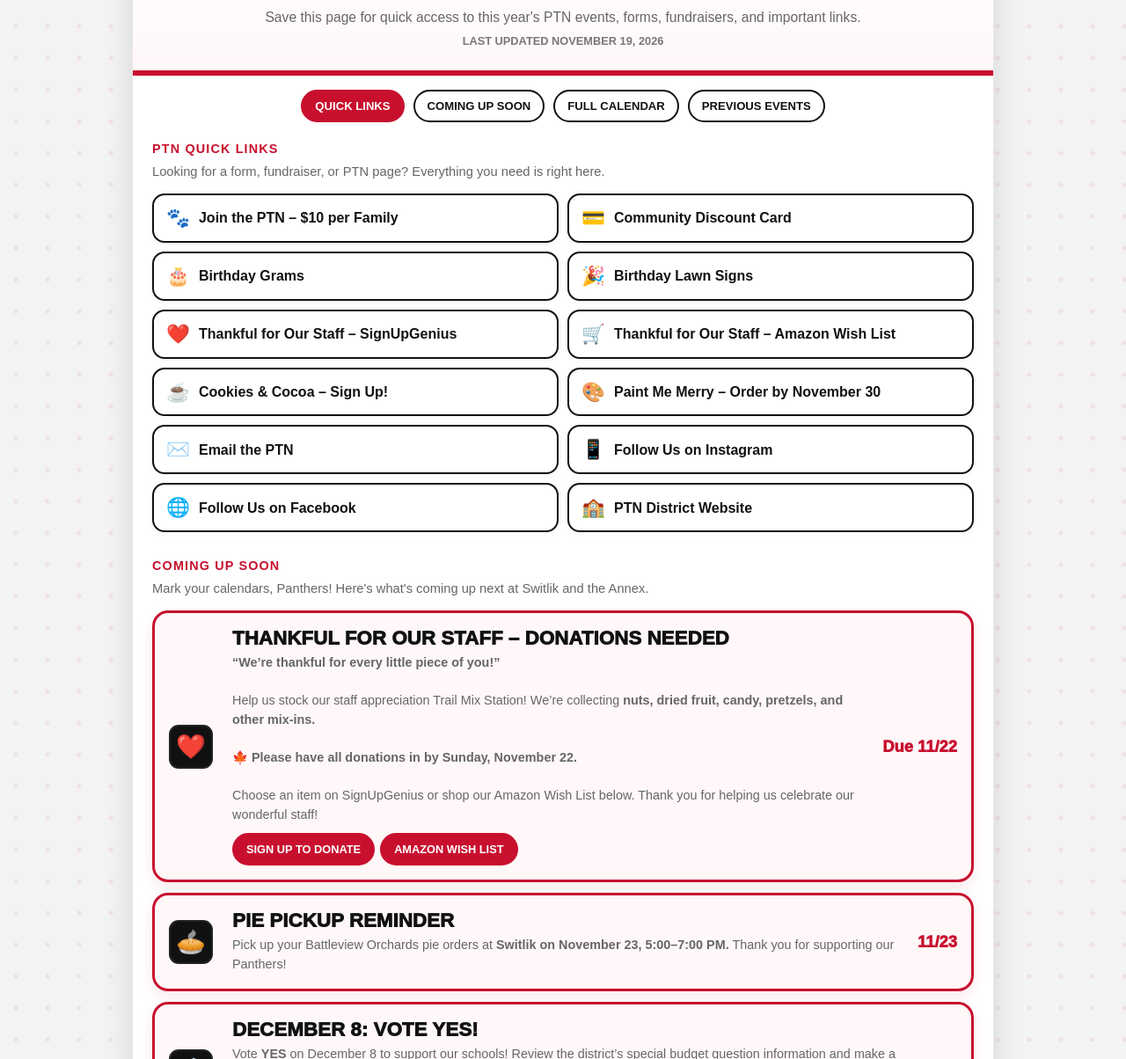
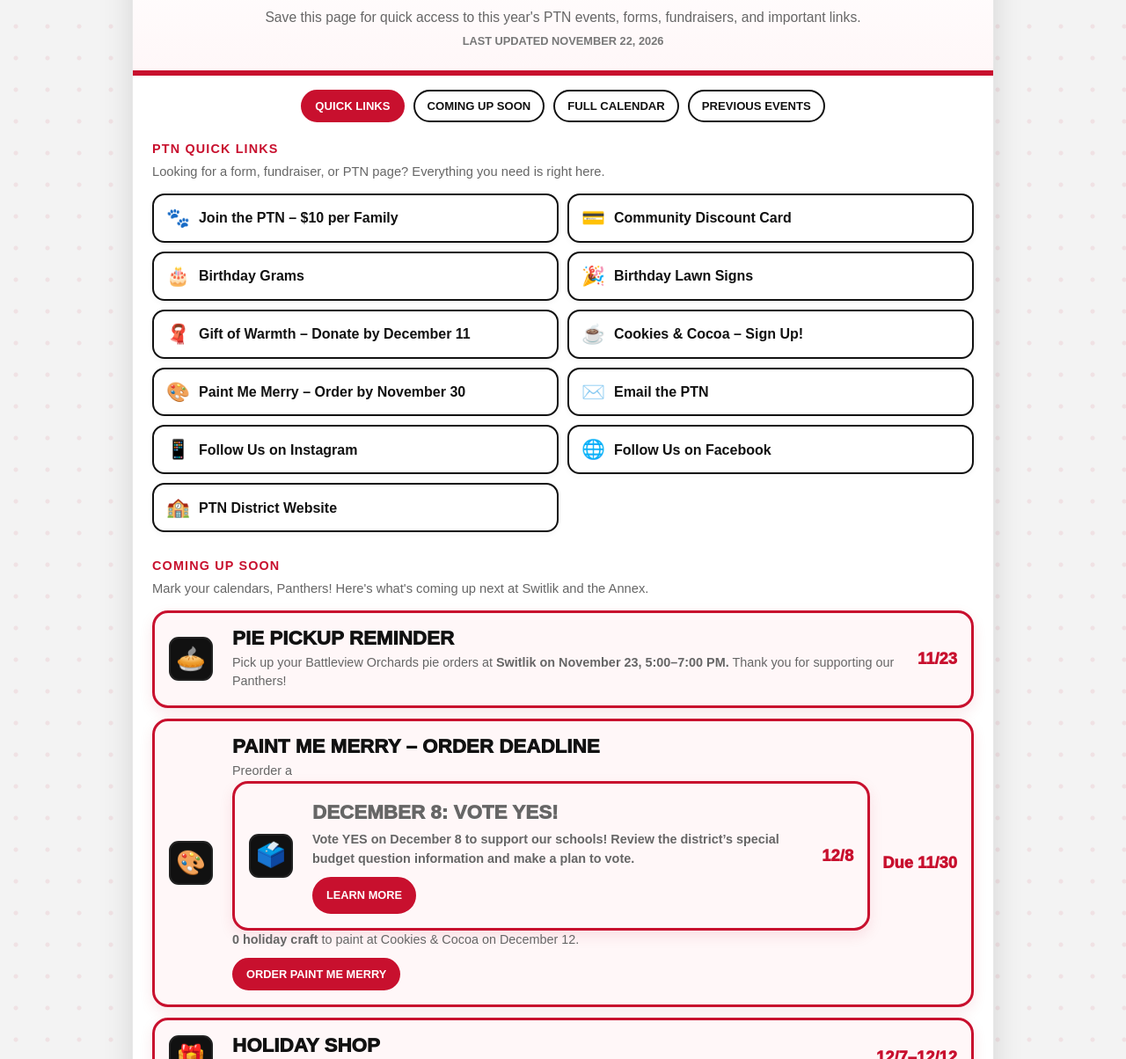
Before and after one commit to kristenmiller-ops/switlik-ptn-events, a plain HTML site: page index.html in a window 1280 px wide. Shown: the part 456-1660 px from the top of the page at 88% size. Drawn offline with Linux system fonts and the light colour scheme.

Commit message:
Update index.html

```diff
--- a/index.html
+++ b/index.html
@@ -18,7 +18,7 @@
 <div class="year-pill">2026–27 SCHOOL YEAR</div>
 <div class="subtitle">Events at a Glance</div>
 <p class="intro">Save this page for quick access to this year's PTN events, forms, fundraisers, and important links.</p>
-<div class="updated">Last updated November 19, 2026</div>
+<div class="updated">Last updated November 22, 2026</div>
 </header>
 <nav class="quicknav" aria-label="Quick navigation">
 <a href="#quick-links">Quick Links</a><a href="#upcoming">Coming Up Soon</a><a href="#all-events">Full Calendar</a><a href="#previous-events">Previous Events</a>
@@ -32,8 +32,7 @@
 <a class="link-button" href="https://forms.gle/ncDkTFMN9TrP7cVGA" target="_blank" rel="noopener"><span class="emoji">💳</span><span>Community Discount Card</span></a>
 <a class="link-button" href="https://docs.google.com/forms/d/e/1FAIpQLScva45B0F5xWHb_-EqmUnrBZg7LRK_p4sjS4IEYFQW0tsBanw/viewform" target="_blank" rel="noopener"><span class="emoji">🎂</span><span>Birthday Grams</span></a>
 <a class="link-button" href="https://docs.google.com/forms/d/e/1FAIpQLSetYNkFFtGwf8In1lfNKwceZoo-h4FNuFJPsIzxeCLtejtgIg/viewform" target="_blank" rel="noopener"><span class="emoji">🎉</span><span>Birthday Lawn Signs</span></a>
-<a class="link-button" href="https://www.signupgenius.com/go/10C0E48ABAD29A6F9C61-67229017-thankful#/" target="_blank" rel="noopener"><span class="emoji">❤️</span><span>Thankful for Our Staff – SignUpGenius</span></a>
-<a class="link-button" href="https://www.amazon.com/registries/gl/guest-view/1B9ULSDO0XOLU?ref_=cm_sw_r_apin_ggr-subnav-share_Y1KDA8H4C4GXKQRBQK1X&amp;language=en-US" target="_blank" rel="noopener"><span class="emoji">🛒</span><span>Thankful for Our Staff – Amazon Wish List</span></a>
+<a class="link-button" href="https://m.signupgenius.com/#!/showSignUp/30E0949A4AD2FA3FC1-67698391-gift?useFullSite=false" target="_blank" rel="noopener"><span class="emoji">🧣</span><span>Gift of Warmth – Donate by December 11</span></a>
 <a class="link-button" href="https://bit.ly/Switlikcookiesandcocoa?r=qr" target="_blank" rel="noopener"><span class="emoji">☕</span><span>Cookies &amp; Cocoa – Sign Up!</span></a>
 <a class="link-button" href="https://bit.ly/4iJUuyS?r=qr" target="_blank" rel="noopener"><span class="emoji">🎨</span><span>Paint Me Merry – Order by November 30</span></a>
 <a class="link-button" href="mailto:PTN.switlik@gmail.com" target="_blank" rel="noopener"><span class="emoji">✉️</span><span>Email the PTN</span></a>
@@ -46,24 +45,23 @@
 <p class="links-intro">Mark your calendars, Panthers! Here's what's coming up next at Switlik and the Annex.</p>
 <div class="upcoming-list">
 
-
-
-<article class="upcoming-card"><div class="icon">❤️</div><div><div class="upcoming-title">Thankful for Our Staff – Donations Needed</div><div class="upcoming-copy"><strong>“We’re thankful for every little piece of you!”</strong><br><br>Help us stock our staff appreciation Trail Mix Station! We’re collecting <strong>nuts, dried fruit, candy, pretzels, and other mix-ins.</strong><br><br>🍁 <strong>Please have all donations in by Sunday, November 22.</strong><br><br>Choose an item on SignUpGenius or shop our Amazon Wish List below. Thank you for helping us celebrate our wonderful staff!</div><a class="action-button" href="https://www.signupgenius.com/go/10C0E48ABAD29A6F9C61-67229017-thankful#/" target="_blank" rel="noopener">Sign Up to Donate</a><a class="action-button" href="https://www.amazon.com/registries/gl/guest-view/1B9ULSDO0XOLU?ref_=cm_sw_r_apin_ggr-subnav-share_Y1KDA8H4C4GXKQRBQK1X&amp;language=en-US" target="_blank" rel="noopener">Amazon Wish List</a></div><div class="upcoming-date">Due 11/22</div></article>
 <article class="upcoming-card"><div class="icon">🥧</div><div><div class="upcoming-title">Pie Pickup Reminder</div><div class="upcoming-copy">Pick up your Battleview Orchards pie orders at <strong>Switlik on November 23, 5:00–7:00 PM.</strong> Thank you for supporting our Panthers!</div></div><div class="upcoming-date">11/23</div></article>
+<article class="upcoming-card"><div class="icon">🎨</div><div><div class="upcoming-title">Paint Me Merry – Order Deadline</div><div class="upcoming-copy">Preorder a <strong><article class="upcoming-card"><div class="icon">🗳️</div><div><div class="upcoming-title">December 8: Vote YES!</div><div class="upcoming-copy">Vote <strong>YES</strong> on December 8 to support our schools! Review the district’s special budget question information and make a plan to vote.</div><a class="action-button" href="https://www.jacksonsd.org/for-parents-students/specialquestion" target="_blank" rel="noopener">Learn More</a></div><div class="upcoming-date">12/8</div></article>0 holiday craft</strong> to paint at Cookies &amp; Cocoa on December 12.</div><a class="action-button" href="https://bit.ly/4iJUuyS?r=qr" target="_blank" rel="noopener">Order Paint Me Merry</a></div><div class="upcoming-date">Due 11/30</div></article>
+<article class="upcoming-card"><div class="icon">🎁</div><div><div class="upcoming-title">Holiday Shop</div><div class="upcoming-copy">Holiday Shop runs <strong>December 7–12.</strong></div></div><div class="upcoming-date">12/7–12/12</div></article>
 <article class="upcoming-card"><div class="icon">🗳️</div><div><div class="upcoming-title">December 8: Vote YES!</div><div class="upcoming-copy">Vote <strong>YES</strong> on December 8 to support our schools! Review the district’s special budget question information and make a plan to vote.</div><a class="action-button" href="https://www.jacksonsd.org/for-parents-students/specialquestion" target="_blank" rel="noopener">Learn More</a></div><div class="upcoming-date">12/8</div></article>
+<article class="upcoming-card"><div class="icon">🧣</div><div><div class="upcoming-title">Gift of Warmth</div><div class="upcoming-copy">Help share warmth this winter. Sign up to donate by <strong>Friday, December 11.</strong></div><a class="action-button" href="https://m.signupgenius.com/#!/showSignUp/30E0949A4AD2FA3FC1-67698391-gift?useFullSite=false" target="_blank" rel="noopener">Sign Up to Donate</a></div><div class="upcoming-date">Due 12/11</div></article>
+<article class="upcoming-card"><div class="icon">☕</div><div><div class="upcoming-title">Cookies &amp; Cocoa</div><div class="upcoming-copy">Join us on <strong>Saturday, December 12!</strong> Paint Me Merry crafts are available by preorder through November 30.</div><a class="action-button" href="https://bit.ly/Switlikcookiesandcocoa?r=qr" target="_blank" rel="noopener">Sign Up</a></div><div class="upcoming-date">12/12</div></article>
 </div></section>
 <section class="calendar-wrap" id="all-events">
 <div class="calendar-heading"><p class="section-kicker">Full Events Calendar</p><p class="links-intro">Plan ahead with our complete 2026–27 PTN events calendar!</p></div>
 <div class="events">
 
-
-
-<article class="event"><div class="icon">❤️</div><div><div class="name">Thankful for Our Staff – Donation Deadline</div><div class="note">Help stock our Trail Mix Station with nuts, dried fruit, candy, pretzels, and other mix-ins. Donations due Sunday, November 22. <a href="https://www.signupgenius.com/go/10C0E48ABAD29A6F9C61-67229017-thankful#/" target="_blank" rel="noopener">SignUpGenius</a> | <a href="https://www.amazon.com/registries/gl/guest-view/1B9ULSDO0XOLU?ref_=cm_sw_r_apin_ggr-subnav-share_Y1KDA8H4C4GXKQRBQK1X&amp;language=en-US" target="_blank" rel="noopener">Amazon Wish List</a>.</div></div><div class="date">11/22</div></article>
 <article class="event"><div class="icon">🥧</div><div><div class="name">Battleview Orchards Pie Pickup</div><div class="note">Pick up your pie orders at <strong>Switlik on November 23, 5:00–7:00 PM.</strong> Thank you for supporting our fundraiser!</div></div><div class="date">11/23</div></article>
 <article class="event"><div class="icon">🎨</div><div><div class="name">Paint Me Merry – Order Deadline</div><div class="note">Order your $10 holiday craft to paint at Cookies &amp; Cocoa on December 12. Figures are approximately 3 inches tall. <a href="https://bit.ly/4iJUuyS?r=qr" target="_blank" rel="noopener">Order Paint Me Merry</a></div></div><div class="date">11/30</div></article>
 <article class="event"><div class="icon">🎁</div><div><div class="name">Holiday Shop</div></div><div class="date">12/7 – 12/12</div></article>
 <article class="event"><div class="icon">🗳️</div><div><div class="name">Special Board of Education Budget Vote</div><div class="note">Vote <strong>YES</strong> on December 8 to support our schools! Review the district’s special budget question information and make a plan to vote. <a href="https://www.jacksonsd.org/for-parents-students/specialquestion" target="_blank" rel="noopener">Learn more about the special budget question</a></div></div><div class="date">12/8</div></article>
 <article class="event"><div class="icon">📋</div><div><div class="name">PTN Meeting</div><div class="note">Join us at <strong>6:30 PM in the Switlik Library!</strong> All are welcome!</div></div><div class="date">12/8</div></article>
+<article class="event"><div class="icon">🧣</div><div><div class="name">Gift of Warmth – Donation Deadline</div><div class="note">Sign up to donate by Friday, December 11. <a href="https://m.signupgenius.com/#!/showSignUp/30E0949A4AD2FA3FC1-67698391-gift?useFullSite=false" target="_blank" rel="noopener">Sign Up to Donate</a></div></div><div class="date">12/11</div></article>
 <article class="event"><div class="icon">☕</div><div><div class="name">Cookies &amp; Cocoa</div><div class="note"><a href="https://bit.ly/Switlikcookiesandcocoa?r=qr" target="_blank" rel="noopener">Sign up for Cookies &amp; Cocoa!</a><br><br>🎨 <a href="https://bit.ly/4iJUuyS?r=qr" target="_blank" rel="noopener">Order your Paint Me Merry craft!</a> $10 per figure to paint at Cookies &amp; Cocoa. Figures are approximately 3 inches tall. <strong>Craft order deadline: November 30.</strong></div></div><div class="date">12/12</div></article>
 <article class="event"><div class="icon">🛍️</div><div><div class="name">School Store</div><div class="note">Open during student lunches.</div></div><div class="date">12/15 – 12/16</div></article>
 
@@ -103,6 +101,7 @@
 <article class="event"><div class="icon">👕</div><div><div class="name">Clothing Donation Drive</div><div class="note">Thank you to everyone who donated clothing and supported our PTN!</div></div><div class="date">11/13 – 11/14</div></article>
 <article class="event"><div class="icon">🛍️</div><div><div class="name">School Store</div><div class="note">Thank you to everyone who shopped during student lunches!</div></div><div class="date">11/17 – 11/18</div></article>
 <article class="event"><div class="icon">🛼</div><div><div class="name">Glow in the Dark Skate Party</div><div class="note">We hope everyone had a great time skating with us! Thank you to all the families who came out and everyone who helped make Skate Night a success. 🐾</div></div><div class="date">11/19</div></article>
+<article class="event"><div class="icon">❤️</div><div><div class="name">Thankful for Our Staff – Trail Mix Station</div><div class="note">Thank you to everyone who donated to help us treat our Switlik staff!</div></div><div class="date">11/22</div></article>
 </div></section>
 </main>
 <footer class="footer">
```
